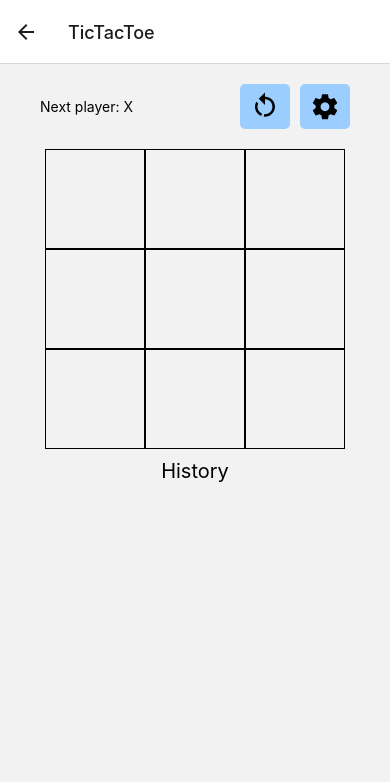
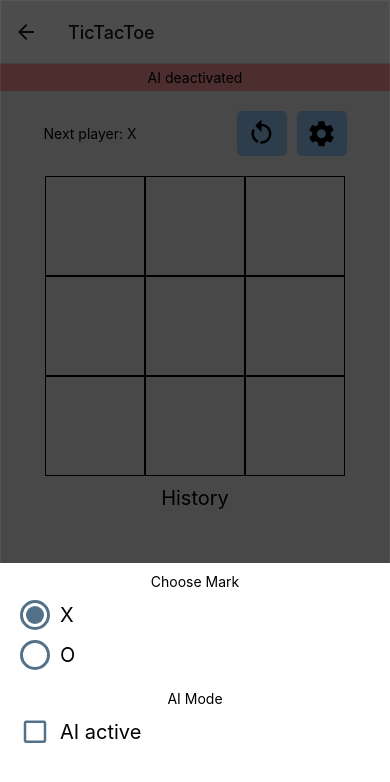
Before and after one commit to serhiimahdiuk/expo-test-apps, a React Native app: screen /TicTacToe in a window 390 px wide. Shown: the top 782 px of the page. Built offline with nearby package versions, Linux system fonts and the light colour scheme.

Commit message:
Added changin AI mode

```diff
--- /dev/null
+++ b/src/components/Checkbox/index.tsx
@@ -0,0 +1,24 @@
+import React from "react";
+import { Pressable, Text, View } from "react-native";
+import MaterialCommunityIcons from "@expo/vector-icons/MaterialCommunityIcons";
+
+interface Props {
+  checked: boolean;
+  title: string;
+  onPress: () => void;
+}
+
+export default ({ checked, title, onPress }: Props) => {
+  return (
+    <Pressable onPress={onPress}>
+      <View style={{ flexDirection: "row", alignItems: "center" }}>
+        <MaterialCommunityIcons
+          name={checked ? "checkbox-marked-outline" : "checkbox-blank-outline"}
+          size={30}
+          color={"#537188"}
+        />
+        <Text style={{ fontSize: 20, paddingLeft: 10 }}>{title}</Text>
+      </View>
+    </Pressable>
+  );
+};
--- /dev/null
+++ b/src/components/Loader/index.tsx
@@ -0,0 +1,45 @@
+import React from "react";
+import { ActivityIndicator, View, ViewStyle } from "react-native";
+import { height, width } from "../../utils/metrics";
+
+export default ({
+  fullScreen = false,
+  containerStyle,
+}: {
+  fullScreen?: boolean;
+  containerStyle?: ViewStyle;
+}) => {
+  if (fullScreen)
+    return (
+      <View
+        style={[
+          {
+            width: width,
+            alignItems: "center",
+            justifyContent: "center",
+            height: height,
+            backgroundColor: "rgba(0,0,0,0.3)",
+            position: "absolute",
+          },
+          containerStyle,
+        ]}
+      >
+        <ActivityIndicator size={"large"} color={"white"} />
+      </View>
+    );
+  return (
+    <View
+      style={[
+        {
+          width: width,
+          alignItems: "center",
+          justifyContent: "center",
+          height: 50,
+        },
+        containerStyle,
+      ]}
+    >
+      <ActivityIndicator size={"large"} />
+    </View>
+  );
+};
--- /dev/null
+++ b/src/components/RadioButtonGroup/index.tsx
@@ -0,0 +1,73 @@
+import React, { useEffect, useState } from "react";
+import { Pressable, Text, View } from "react-native";
+
+interface RadiioButtonProps {
+  title?: string;
+  checked?: boolean;
+  onPress: () => void;
+}
+
+export const RadioButton = ({ title, checked, onPress }: RadiioButtonProps) => {
+  return (
+    <Pressable onPress={onPress}>
+      <View
+        style={{ flexDirection: "row", alignItems: "center", marginBottom: 10 }}
+      >
+        <View
+          style={{
+            height: 30,
+            width: 30,
+            borderRadius: 15,
+            borderColor: "#537188",
+            borderWidth: 3,
+            justifyContent: "center",
+            alignItems: "center",
+            marginRight: 10,
+          }}
+        >
+          {checked && (
+            <View
+              style={{
+                height: 18,
+                width: 18,
+                borderRadius: 9,
+                backgroundColor: "#537188",
+              }}
+            />
+          )}
+        </View>
+        <Text style={{ fontSize: 20 }}>{title}</Text>
+      </View>
+    </Pressable>
+  );
+};
+
+interface RadioButtonGroupProps {
+  data: {
+    value: string;
+    title: string;
+  }[];
+  value: string;
+  onChange: (value: string) => void;
+}
+
+export default ({ data, onChange, value }: RadioButtonGroupProps) => {
+  const [usedOption, setUsedOption] = useState(value ?? data[0].value);
+
+  useEffect(() => {
+    onChange(usedOption);
+  }, [usedOption]);
+
+  return (
+    <>
+      {data.map((i) => (
+        <RadioButton
+          key={i.value}
+          title={i.title}
+          onPress={() => setUsedOption(i.value)}
+          checked={usedOption === i.value}
+        />
+      ))}
+    </>
+  );
+};
--- a/src/modules/TicTacToeModule/PlaygroundGrid.tsx
+++ b/src/modules/TicTacToeModule/PlaygroundGrid.tsx
@@ -2,15 +2,19 @@ import React from "react";
 import { View } from "react-native";
 import Cell from "./Cell";
 import { Playground } from "./types";
+import Loader from "../../components/Loader";
+import { SIZE } from "./constants";
 
 export default ({
   playground,
   onStep,
   winCombination,
+  loading,
 }: {
   playground: Playground;
   onStep: (idx: number) => void;
   winCombination: number[];
+  loading?: boolean;
 }) => {
   const rows = new Array(3).fill(0);
   return (
@@ -31,6 +35,16 @@ export default ({
           </View>
         );
       })}
+      {loading && (
+        <Loader
+          fullScreen
+          containerStyle={{
+            position: "absolute",
+            height: "100%",
+            width: (SIZE + 1) * 3,
+          }}
+        />
+      )}
     </View>
   );
 };
--- a/src/modules/TicTacToeModule/Settings.tsx
+++ b/src/modules/TicTacToeModule/Settings.tsx
@@ -1,24 +1,66 @@
-import React, { Dispatch, SetStateAction } from "react";
+import React, { Dispatch, SetStateAction, useEffect } from "react";
 import { StyleSheet, Text, View } from "react-native";
 import Modal from "react-native-modal";
 import { height } from "../../utils/metrics";
+import RadioButtonGroup from "../../components/RadioButtonGroup";
+import { O, X } from "./constants";
+import { Mark } from "./types";
+import Checkbox from "../../components/Checkbox";
 
 interface Props {
   isModalVisible: boolean;
   setIsModalVisible: Dispatch<SetStateAction<boolean>>;
+  setPlayerMark: (v: string) => void;
+  playerMark: Mark;
+  onClose: () => void;
+  onAIModeChange: (v: boolean) => void;
+  isAIAcive: boolean;
 }
 
-export default ({ isModalVisible, setIsModalVisible }: Props) => {
+export default ({
+  isModalVisible,
+  setIsModalVisible,
+  setPlayerMark,
+  playerMark,
+  onClose,
+  onAIModeChange,
+  isAIAcive,
+}: Props) => {
   return (
     <Modal
       isVisible={isModalVisible}
-      onBackdropPress={() => setIsModalVisible(false)}
+      onBackdropPress={() => {
+        setIsModalVisible(false);
+        onClose();
+      }}
       onSwipeComplete={() => setIsModalVisible(false)}
       swipeDirection={["up", "left", "right", "down"]}
       style={styles.view}
     >
-      <View style={{ backgroundColor: "white", height: height / 3 }}>
-        <Text>I am the modal content!</Text>
+      <View
+        style={{
+          backgroundColor: "white",
+          height: height / 3,
+          paddingHorizontal: 20,
+        }}
+      >
+        <View>
+          <Text style={{ padding: 10, textAlign: "center" }}>Choose Mark</Text>
+          <RadioButtonGroup
+            value={playerMark}
+            data={[
+              { title: X, value: X },
+              { title: O, value: O },
+            ]}
+            onChange={(v) => setPlayerMark(v)}
+          />
+          <Text style={{ padding: 10, textAlign: "center" }}>AI Mode</Text>
+          <Checkbox
+            title={"AI active"}
+            checked={isAIAcive}
+            onPress={() => onAIModeChange(!isAIAcive)}
+          />
+        </View>
       </View>
     </Modal>
   );
--- a/src/modules/TicTacToeModule/index.tsx
+++ b/src/modules/TicTacToeModule/index.tsx
@@ -2,7 +2,7 @@ import React, { useEffect, useMemo, useRef, useState } from "react";
 import { FlatList, StyleSheet, Text, View } from "react-native";
 import Button from "../../components/Button";
 import { width } from "../../utils/metrics";
-import { O, WIN_COMBINATIONS, X } from "./constants";
+import { O, SIZE, X } from "./constants";
 import PlaygroundGrid from "./PlaygroundGrid";
 import { SafeAreaView } from "react-native-safe-area-context";
 import { Mark, Playground } from "./types";
@@ -10,6 +10,7 @@ import { checIfWinnerFound } from "./utils";
 import { minimax } from "./AI";
 import MaterialCommunityIcons from "@expo/vector-icons/MaterialCommunityIcons";
 import Settings from "./Settings";
+import { sleep } from "../../utils";
 
 const styles = StyleSheet.create({
   container: { alignItems: "center", flex: 1 },
@@ -17,8 +18,7 @@ const styles = StyleSheet.create({
     flexDirection: "row",
     justifyContent: "space-between",
     alignItems: "center",
-    width: width,
-    paddingHorizontal: 40,
+    width: (SIZE + 1) * 3,
   },
 });
 
@@ -28,8 +28,12 @@ export default () => {
   );
   const [winner, setWinner] = useState<string | undefined>(undefined);
   const [winCombination, setWinCombination] = useState<number[]>([]);
-  const [withAI, setWithAI] = useState(true);
-  const [showSettings, setShowSettings] = useState(false);
+  const [showSettings, setShowSettings] = useState(true);
+  const [playerMark, setPlayerMark] = useState<Mark>(X);
+  const [withAI, setWithAI] = useState(false);
+  const [loading, setLoading] = useState(false);
+
+  const AImark = useMemo(() => (playerMark === X ? O : X), [playerMark]);
 
   const [history, setHistory] = useState<
     {
@@ -52,16 +56,21 @@ export default () => {
     setWinner(undefined);
     setHistory([]);
     setWinCombination([]);
+    if (playerMark === O && withAI) {
+      AI(new Array(9).fill(0).map((_, idx) => idx));
+    }
   };
 
-  const AI = (nextPlayground: Playground) => {
-    const best = minimax([...nextPlayground], O);
+  const AI = async (nextPlayground: Playground) => {
+    setLoading(true);
+    await sleep(500);
+    const best = minimax([...nextPlayground], AImark);
     if (best.index !== undefined && typeof best.index === "number") {
-      nextPlayground[best.index] = O;
+      nextPlayground[best.index] = AImark;
       setHistory((last) => [
         ...last,
         {
-          player: O,
+          player: AImark,
           playground: nextPlayground,
           position: [
             Math.floor(Number(best.index) / 3),
@@ -69,32 +78,45 @@ export default () => {
           ],
         },
       ]);
+      setLoading(false);
+      setPlayground(nextPlayground);
     }
+  };
+
+  const playerStep = (nextPlayground: Playground, index: number) => {
+    if (typeof nextPlayground[index] === "number") {
+      nextPlayground[index] = playerMark;
+      setHistory((last) => [
+        ...last,
+        {
+          player: playerMark,
+          playground: nextPlayground,
+          position: [Math.floor(index / 3), (index % 3) + 1],
+        },
+      ]);
+      setPlayground(nextPlayground);
+      !withAI && setPlayerMark(playerMark === X ? O : X);
+      return nextPlayground;
+    }
+    return false;
   };
 
   const onStep = (index: number) => {
     if (!isGameOver) {
-      const nextPlayground = [...playground];
-      if (typeof nextPlayground[index] === "number") {
-        nextPlayground[index] = X;
-        setHistory((last) => [
-          ...last,
-          {
-            player: X,
-            playground: nextPlayground,
-            position: [Math.floor(index / 3), (index % 3) + 1],
-          },
-        ]);
-      }
-      AI(nextPlayground);
-      setPlayground(nextPlayground);
+      const playgroundCopy = [...playground];
+      const nextPlayground = playerStep(playgroundCopy, index);
+      Array.isArray(nextPlayground) && withAI && AI([...nextPlayground]);
     }
   };
 
   const checkWiner = () => {
-    const Xwinner = checIfWinnerFound(playground, X, setWinCombination);
-    const Owinner = checIfWinnerFound(playground, O, setWinCombination);
-    if (Xwinner || Owinner) setWinner(Owinner ? O : X);
+    const PlayerWinnerw = checIfWinnerFound(
+      playground,
+      playerMark,
+      setWinCombination
+    );
+    const AIwinner = checIfWinnerFound(playground, AImark, setWinCombination);
+    if (AIwinner || PlayerWinnerw) setWinner(AIwinner ? AImark : playerMark);
   };
 
   const onRestartGamePress = () => {
@@ -113,21 +135,43 @@ export default () => {
 
   const renderText = () => {
     if (!isGameOver) {
-      return `Next player: ${X}`;
+      return `Next player: ${history.length % 2 === 0 ? X : O}`;
     } else {
-      return winner ? `Winner: ${winner}` : `Have no winners`;
+      return winner ? `Winner: ${winner}` : `Тo winner`;
     }
   };
 
   const chooseStepFromHistory = (item: (typeof history)[0], index: number) => {
+    const nextHistory = history.slice(0, index + 1);
     setPlayground(item.playground);
-    setHistory((prev) => prev.slice(0, index + 1));
+    setHistory(nextHistory);
     setWinner(undefined);
     setWinCombination([]);
+    if ((nextHistory.length % 2 === 0 ? X : O) === AImark) {
+      AI([...item.playground]);
+    }
+  };
+
+  const chooseMark = (value: string) => {
+    if (value === X || value === O) setPlayerMark(value);
+  };
+
+  const onSettingsClose = () => {
+    resetState();
   };
 
   return (
     <SafeAreaView style={styles.container} edges={["bottom"]}>
+      <View
+        style={{
+          backgroundColor: withAI ? "#CBFFA9" : "#FF9B9B",
+          width: width,
+        }}
+      >
+        <Text style={{ textAlign: "center", padding: 5 }}>
+          {withAI ? `AI activated` : "AI deactivated"}
+        </Text>
+      </View>
       <View style={styles.menuRow}>
         <Text style={{ paddingVertical: 10 }}>{renderText()}</Text>
         <View style={{ flexDirection: "row" }}>
@@ -156,6 +200,7 @@ export default () => {
         playground={playground}
         onStep={onStep}
         winCombination={winCombination}
+        loading={loading}
       />
       <Text style={{ padding: 10, fontSize: 20 }}>History</Text>
       <FlatList
@@ -184,7 +229,12 @@ export default () => {
       />
       <Settings
         isModalVisible={showSettings}
+        playerMark={playerMark}
         setIsModalVisible={setShowSettings}
+        onClose={onSettingsClose}
+        setPlayerMark={chooseMark}
+        onAIModeChange={setWithAI}
+        isAIAcive={withAI}
       />
     </SafeAreaView>
   );
--- /dev/null
+++ b/src/utils/index.ts
@@ -0,0 +1 @@
+export const sleep = (ms: number) => new Promise((r) => setTimeout(r, ms));
```
